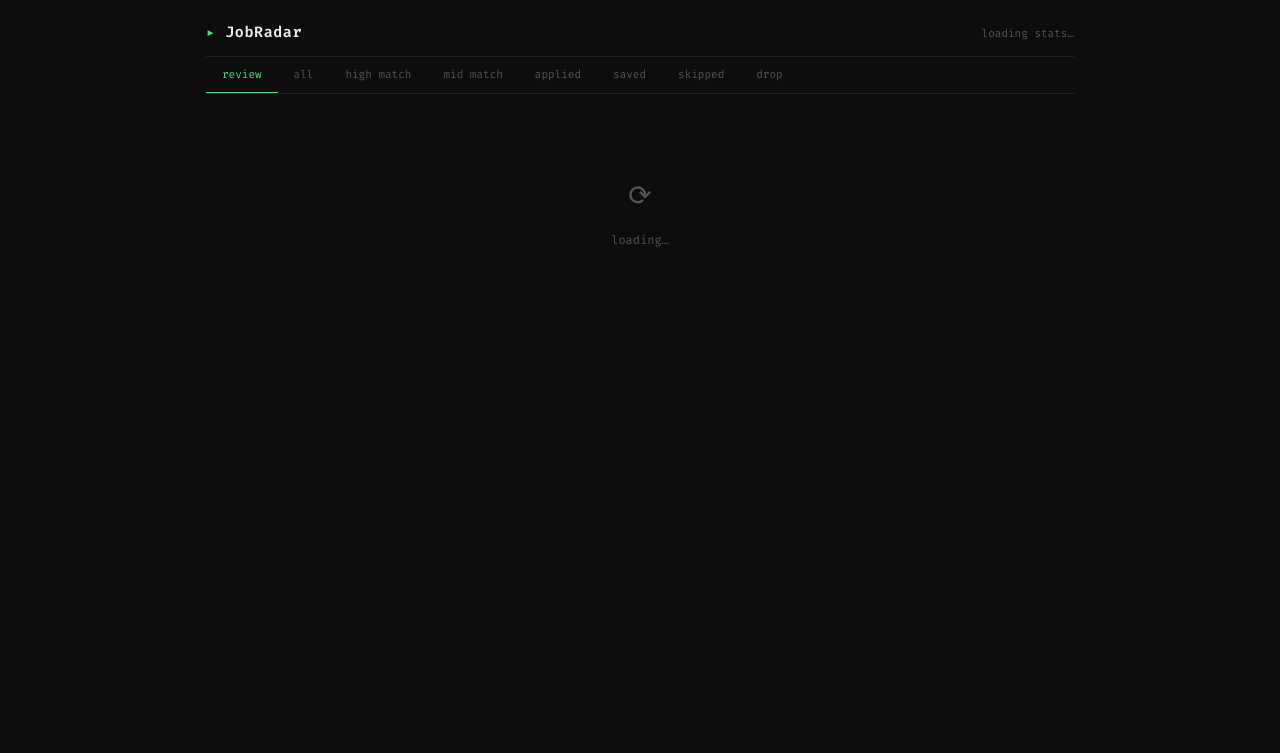
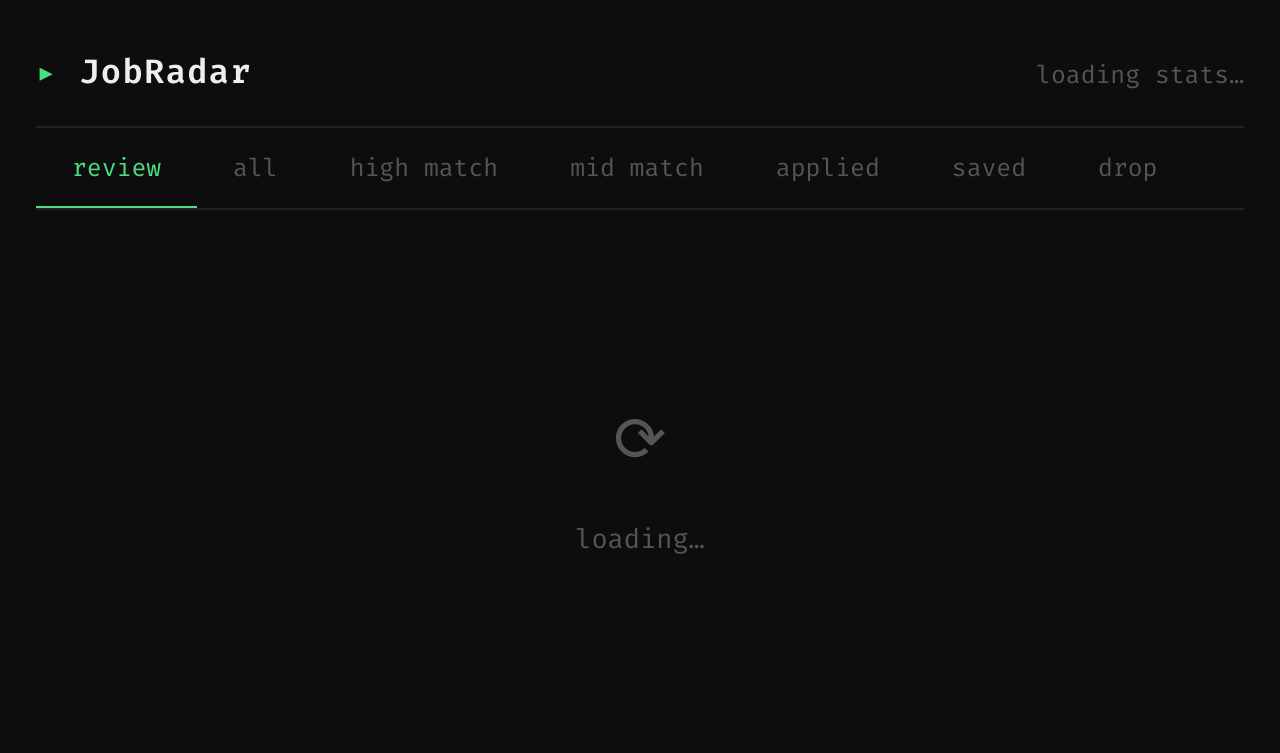
Before and after one commit to runxii/job-radar, a FastAPI app: page / in a window 1280 px wide. Shown: the top 753 px of the page. Before the commit the page ends 247 px from the top, so only its background shows below. Run offline with FastAPI, Linux system fonts and the light colour scheme; data that the repository does not hold is empty.

Commit message:
refactor(html): remove 'skip' btn, scale interface

```diff
--- a/db.py
+++ b/db.py
@@ -13,7 +13,7 @@ Table schema (run once in Supabase SQL editor):
         location                    text,
         scraped_at                  timestamptz,
         applied_at                  timestamptz,
-        skipped_at                  timestamptz,
+        drop_at                  timestamptz,
         explicit_years_required     integer,
         is_explicit_exp_requirement boolean,
         exp_evidence                text,
@@ -29,7 +29,7 @@ import config
 _client: Client | None = None
 
 # remove physical last_operated_at from select
-LIST_COLS = "id, title, company, match_score, post_url, status, scraped_at, applied_at, skipped_at"
+LIST_COLS = "id, title, company, match_score, post_url, status, scraped_at, applied_at, drop_at"
 
 
 def get_client() -> Client:
@@ -60,19 +60,19 @@ def _parse_ts(value: str | None) -> datetime | None:
 def _compute_last_operated_at(row: dict) -> str | None:
     """
     Rule:
-    - mix of scraped_at, applied_at, skipped_at
-    - if applied_at and skipped_at are both None, display scraped_at
+    - mix of scraped_at, applied_at, drop_at
+    - if applied_at and drop_at are both None, display scraped_at
     - if all 3 are None, return None
     - otherwise use the latest non-null timestamp among the 3
     """
     scraped_at = row.get("scraped_at")
     applied_at = row.get("applied_at")
-    skipped_at = row.get("skipped_at")
+    drop_at = row.get("drop_at")
 
-    if applied_at is None and skipped_at is None:
+    if applied_at is None and drop_at is None:
         return scraped_at  # may also be None
 
-    candidates = [ts for ts in [scraped_at, applied_at, skipped_at] if ts is not None]
+    candidates = [ts for ts in [scraped_at, applied_at, drop_at] if ts is not None]
     if not candidates:
         return None
 
@@ -141,7 +141,7 @@ def fetch_next_job(statuses: list[str] = ("high_matched", "mid_matched")) -> dic
 def fetch_jobs_by_status(status: str, limit: int = 200) -> list[dict]:
     """
     Return jobs filtered by status.
-    last_operated_at is computed from scraped_at / applied_at / skipped_at.
+    last_operated_at is computed from scraped_at / applied_at / drop_at.
     """
     response = (
         get_client()
@@ -177,8 +177,8 @@ def update_status(job_id: str, status: str) -> None:
     payload = {"status": status}
     if status == "Applied":
         payload["applied_at"] = now
-    elif status == "Skipped":
-        payload["skipped_at"] = now
+    elif status == "Drop":
+        payload["drop_at"] = now
 
     get_client().table("jobs").update(payload).eq("id", job_id).execute()
     print(f"[db] job {job_id} -> {status}")
--- a/templates/index.html
+++ b/templates/index.html
@@ -7,6 +7,23 @@
   <link rel="preconnect" href="https://fonts.googleapis.com" />
   <link href="https://fonts.googleapis.com/css2?family=Fira+Code:wght@300;400;500;600&display=swap" rel="stylesheet" />
   <style>
+  /* ── Global Scale (simulate Chrome 175%) ───────────────────── */
+  :root {
+  --scale: 1.5;
+  }
+
+  html, body {
+  height: 100%;
+  background: var(--bg);
+  color: var(--text);
+  font-family: var(--font);
+  font-size: 13px;
+  line-height: 1.6;
+
+  /* scale */
+  zoom: var(--scale);
+  }
+
   /* ── Reset ─────────────────────────────────────────────── */
   *, *::before, *::after { box-sizing: border-box; margin: 0; padding: 0; }
 
@@ -26,14 +43,6 @@
       --font:      'Fira Code', monospace;
   }
 
-    html, body {
-      height: 100%;
-      background: var(--bg);
-      color: var(--text);
-      font-family: var(--font);
-      font-size: 13px;
-      line-height: 1.6;
-    }
 
   /* ── Layout ─────────────────────────────────────────────── */
   .shell {
@@ -194,7 +203,6 @@
   .btn-apply:hover  { background: var(--green); color: var(--bg); }
   .btn-save   { border-color: var(--blue);  color: var(--blue);  }
   .btn-save:hover   { background: var(--blue);  color: var(--bg); }
-    .btn-skip   { border-color: var(--muted); }
   .btn-danger { border-color: var(--red);   color: var(--red);   }
   .btn-danger:hover { background: var(--red); color: var(--bg); }
 
@@ -306,9 +314,11 @@
   .s-human   { color: var(--yellow); border-color: var(--yellow); }
   .s-applied { color: var(--blue);   border-color: var(--blue); }
   .s-saved   { color: var(--purple); border-color: var(--purple); }
-    .s-skipped { color: var(--dim);    border-color: var(--muted); }
   .s-drop    { color: var(--red);    border-color: var(--red); }
+
+
   </style>
+
 </head>
 <body>
 <div class="shell">
@@ -327,7 +337,7 @@
     <button class="nav-btn" data-view="mid_matched">mid match</button>
     <button class="nav-btn" data-view="Applied">applied</button>
     <button class="nav-btn" data-view="Saved">saved</button>
-    <button class="nav-btn" data-view="Skipped">skipped</button>
+    <!-- <button class="nav-btn" data-view="Skipped">skipped</button> -->
     <button class="nav-btn" data-view="Drop">drop</button>
   </nav>
 
@@ -386,16 +396,15 @@
       "mid_matched": "s-human",
       "Applied":     "s-applied",
       "Saved":       "s-saved",
-      "Skipped":     "s-skipped",
       "Drop":        "s-drop",
     };
-    return map[status] || "s-skipped";
+    return map[status];
   }
 
   // ── Stats bar ────────────────────────────────────────────────
   async function loadStats() {
     const data  = await apiFetch("/api/stats");
-    const order = ["high_matched","mid_matched","Applied","Saved","Skipped","Drop"];
+    const order = ["high_matched","mid_matched","Applied","Saved","Drop"];
     document.getElementById("stats-bar").innerHTML = order
       .filter(k => data[k])
       .map(k => `<span class="stat" onclick="switchView('${k}')">${k.toLowerCase()}: <span class="n">${data[k]}</span></span>`)
@@ -471,8 +480,8 @@
         <div class="card-actions">
           <button class="btn btn-apply" onclick="cardAction('Applied')">apply</button>
           <button class="btn btn-save"  onclick="cardAction('Saved')">save</button>
-          <button class="btn btn-skip"  onclick="cardAction('Skipped')">skip</button>
-          <button class="btn btn-danger" onclick="cardAction('__delete__')">delete</button>
+          <button class="btn btn-danger"  onclick="cardAction('Drop')">drop</button>
+          <!-- <button class="btn btn-danger" onclick="cardAction('__delete__')">delete</button> -->
         </div>
       </div>`;
   }
@@ -491,7 +500,7 @@
   }
 
   // ── List view ────────────────────────────────────────────────
-  const ALL_STATUSES = ["high_matched","mid_matched","Applied","Saved","Skipped","Drop"];
+  const ALL_STATUSES = ["high_matched","mid_matched","Applied","Saved","Drop"];
 
   async function loadList(status) {
     const url  = status ? `/api/jobs?status=${encodeURIComponent(status)}` : "/api/jobs";
```
Also changed, not shown: tests/test_db.py (+6 -6 lines), src/app_screenshot.png. Lines whose indentation alone changed are shown as unchanged.
